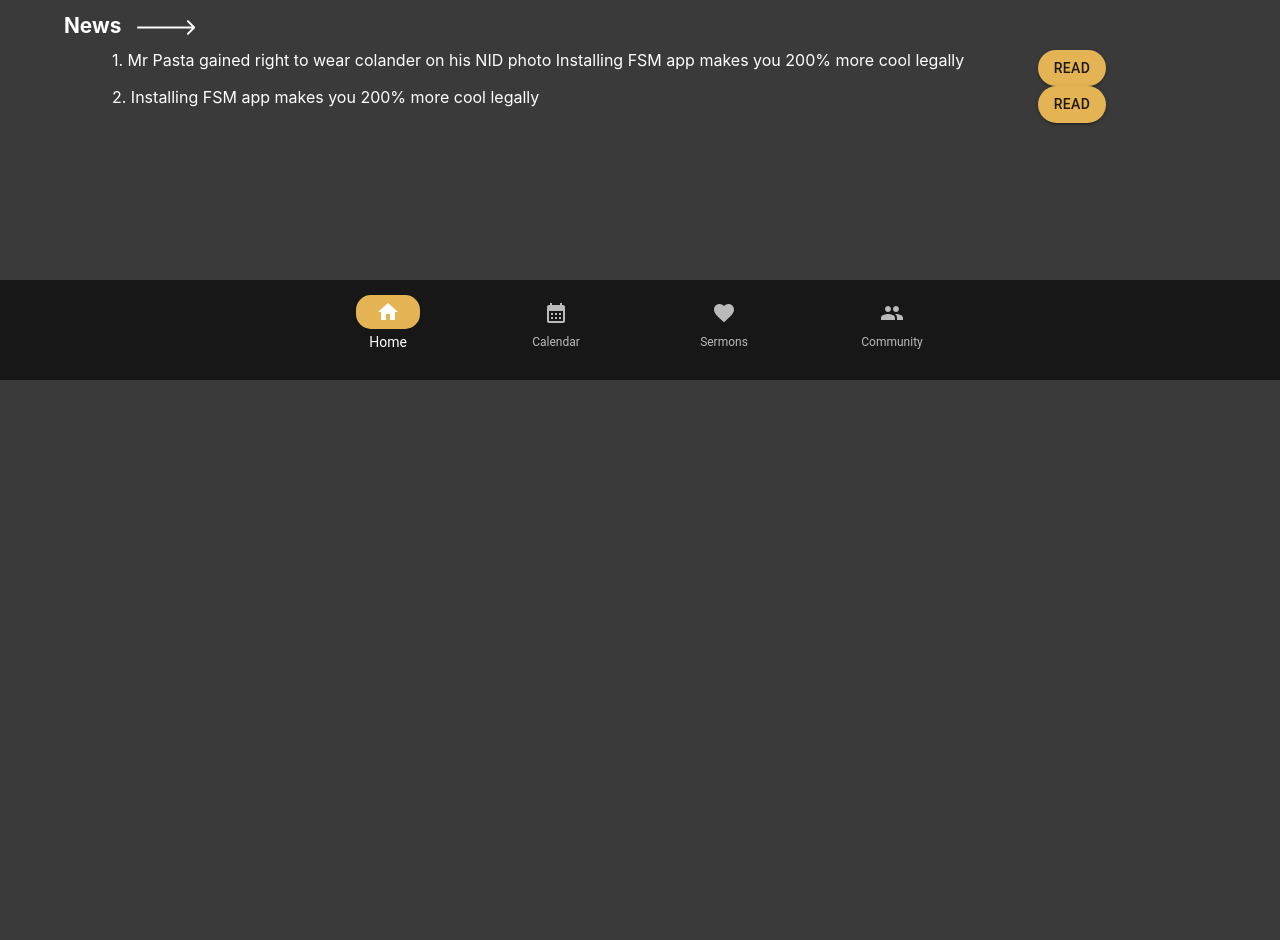
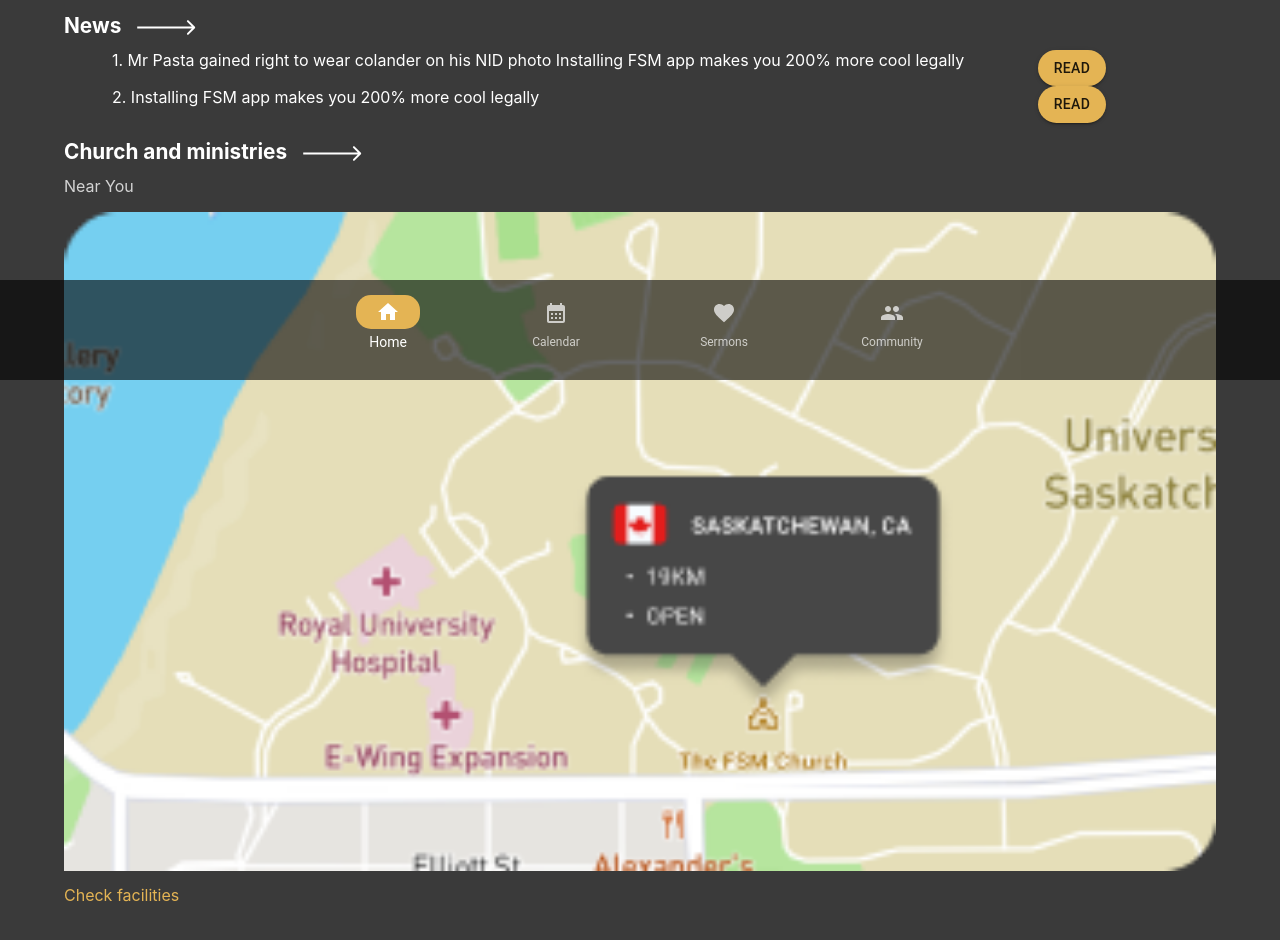
Before and after one commit to FSM-Church-Community-Projects/PWA, a React (Create React App) app: page / in a window 1280 px wide. Shown: the part 420-1360 px from the top of the page. Before the commit the page ends 800 px from the top, so only its background shows below. Built offline with nearby package versions, Linux system fonts and the light colour scheme.

Commit message:
add church section

```diff
--- a/src/pages/Home.jsx
+++ b/src/pages/Home.jsx
@@ -2,6 +2,7 @@
 import Typography from "@mui/material/Typography";
 import WbSunnyOutlinedIcon from "@mui/icons-material/WbSunnyOutlined";
 import Button from "@mui/material/Button";
+import { Link } from "@mui/material";
 
 const ButtonSX = {
   borderRadius: 15,
@@ -15,7 +16,13 @@
 
 export default function Home() {
   return (
-    <Grid container spacing={2} justifyContent="center" alignItems="center">
+    <Grid
+      container
+      spacing={2}
+      justifyContent="center"
+      alignItems="center"
+      marginBottom="100px"
+    >
       <Grid
         item
         xs={12}
@@ -98,6 +105,44 @@
           </Grid>
         </Grid>
       </Grid>
+      <Grid item xs={12} marginBottom="">
+        <Typography
+          variant="arrow"
+          component="h1"
+          sx={{
+            marginBottom: "10px",
+          }}
+        >
+          Church and ministries
+        </Typography>
+
+        <Typography
+          variant="regular"
+          component="h2"
+          sx={{
+            color: "rgba(255, 255, 255, 0.78)",
+          }}
+        >
+          Near You
+        </Typography>
+        <img
+          alt="map"
+          src="/map.png"
+          width="100%"
+          style={{
+            marginBottom: "10px",
+          }}
+        />
+        <Link
+          href="/churches"
+          sx={{
+            color: "#E4B454",
+            textDecoration: "none",
+          }}
+        >
+          Check facilities
+        </Link>
+      </Grid>
     </Grid>
   );
 }
```
Also changed, not shown: public/map.png (added).
